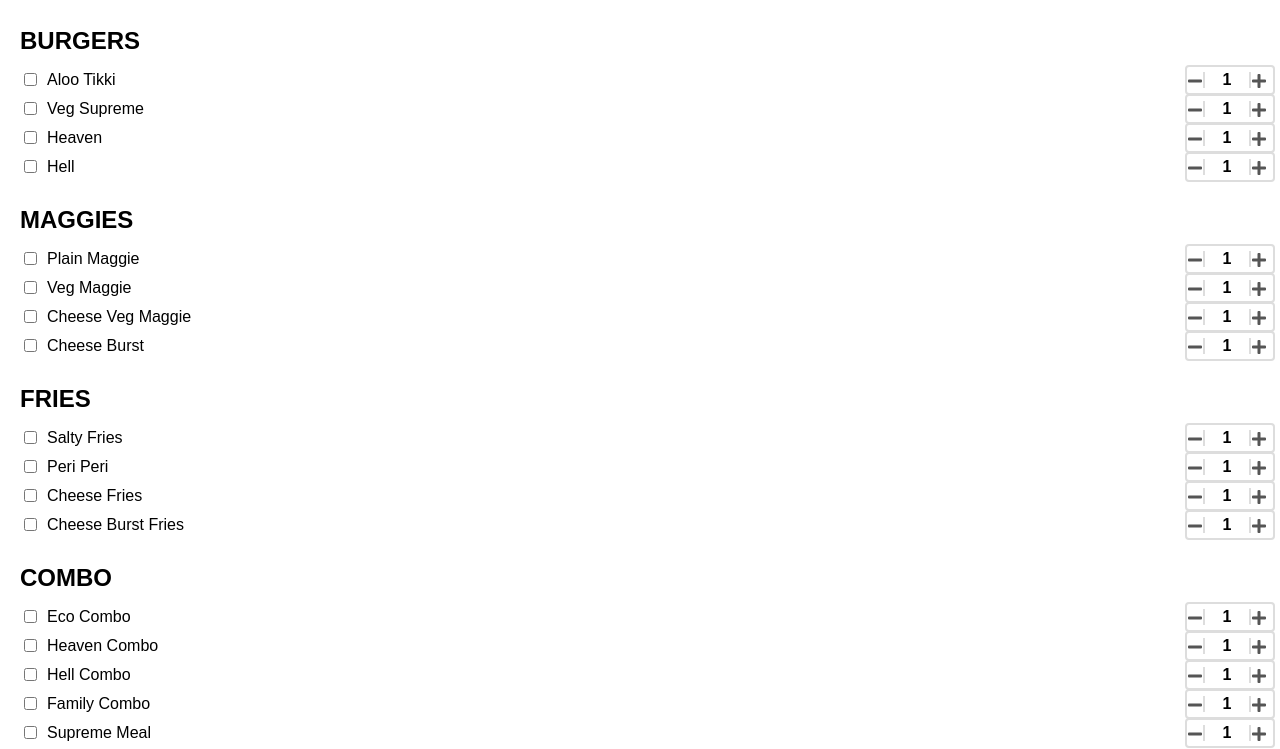
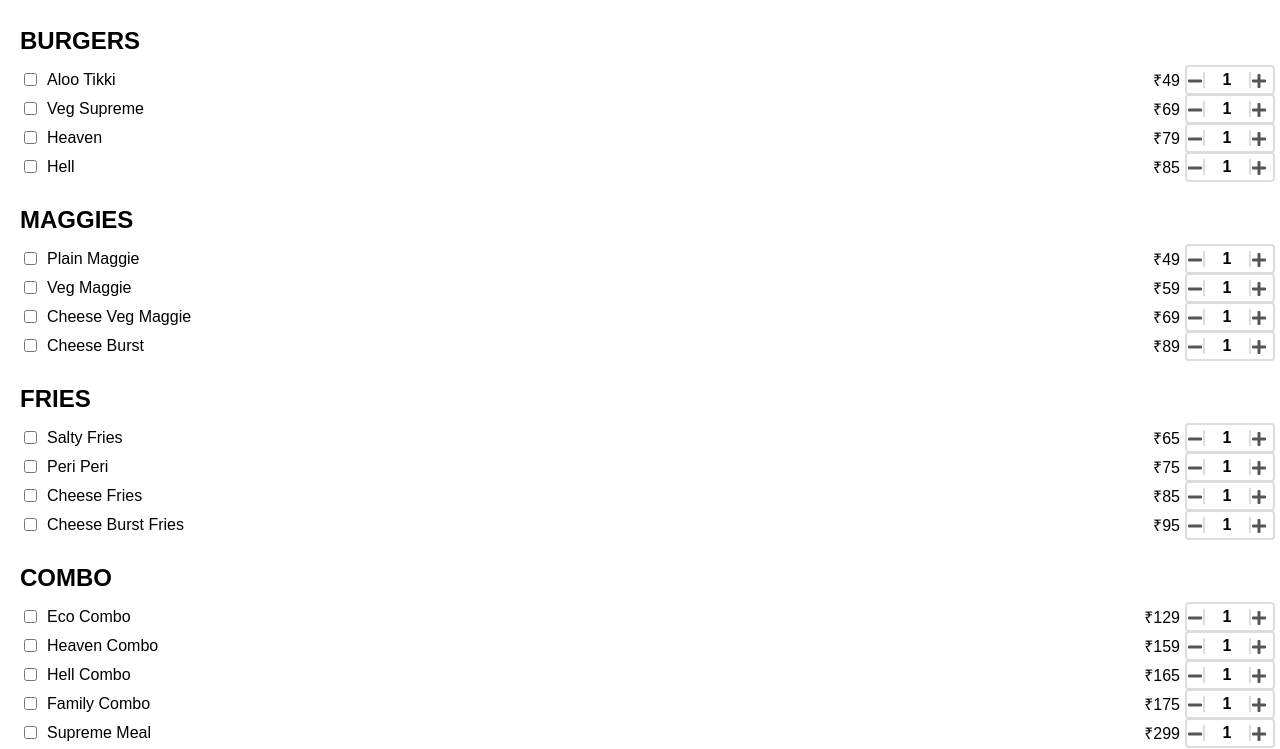
Before and after one commit to RitikDutta/whatsapp_API_menu, a plain HTML site: page index.html in a window 1280 px wide. Shown: the part 81-830 px from the top of the page. Drawn offline with Linux system fonts and the light colour scheme.

Commit message:
added prices

```diff
--- a/index.html
+++ b/index.html
@@ -190,6 +190,11 @@ input[type=number]::-webkit-outer-spin-button {
 }
 
 
+.price_label{
+    position: absolute;
+    right: 100px;
+}
+
 
 
   </style>
@@ -202,6 +207,8 @@ input[type=number]::-webkit-outer-spin-button {
     <div class="food-item">
       <input type="checkbox" name="item" value="Aloo Tikki" data-price="49" id="Aloo Tikki">
       <label for="Aloo Tikki">Aloo Tikki</label>
+      <label class="price_label">₹49</label>
+
       <div class="number-input">
         <button onclick="this.parentNode.querySelector('input[type=number]').stepDown()" class="minus"></button>
         <input class="quantity" min="1" name="quantity" value="1" type="number">
@@ -212,6 +219,7 @@ input[type=number]::-webkit-outer-spin-button {
     <div class="food-item">
       <input type="checkbox" name="item" value="Veg Supreme" data-price="69" id="Veg Supreme">
       <label for="Veg Supreme">Veg Supreme</label>
+      <label class="price_label">₹69</label>
 
       <div class="number-input">
         <button onclick="this.parentNode.querySelector('input[type=number]').stepDown()" class="minus"></button>
@@ -223,6 +231,7 @@ input[type=number]::-webkit-outer-spin-button {
     <div class="food-item">
       <input type="checkbox" name="item" value="Heaven" data-price="79" id="Heaven">
       <label for='Heaven'>Heaven</label>
+      <label class="price_label">₹79</label>
 
       <div class="number-input">
         <button onclick="this.parentNode.querySelector('input[type=number]').stepDown()" class="minus"></button>
@@ -234,6 +243,7 @@ input[type=number]::-webkit-outer-spin-button {
     <div class="food-item">
       <input type="checkbox" name="item" value="Hell" data-price="85" id="Hell">
       <label for="Hell">Hell</label>
+      <label class="price_label">₹85</label>
 
       <div class="number-input">
         <button onclick="this.parentNode.querySelector('input[type=number]').stepDown()" class="minus"></button>
@@ -247,6 +257,7 @@ input[type=number]::-webkit-outer-spin-button {
     <div class="food-item">
       <input type="checkbox" name="item" value="Plain Maggie" data-price="49" id="Plain Maggie">
       <label for="Plain Maggie">Plain Maggie</label>
+      <label class="price_label">₹49</label>
 
       <div class="number-input">
         <button onclick="this.parentNode.querySelector('input[type=number]').stepDown()" class="minus"></button>
@@ -258,6 +269,7 @@ input[type=number]::-webkit-outer-spin-button {
     <div class="food-item">
       <input type="checkbox" name="item" value="Veg Maggie" data-price="59" id="Veg Maggie">
       <label for="Veg Maggie">Veg Maggie</label>
+      <label class="price_label">₹59</label>
 
       <div class="number-input">
         <button onclick="this.parentNode.querySelector('input[type=number]').stepDown()" class="minus"></button>
@@ -269,6 +281,7 @@ input[type=number]::-webkit-outer-spin-button {
     <div class="food-item">
       <input type="checkbox" name="item" value="Cheese Veg Maggie" data-price="69" id="Cheese Veg Maggie">
       <label for="Cheese Veg Maggie">Cheese Veg Maggie</label>
+      <label class="price_label">₹69</label>
 
       <div class="number-input">
         <button onclick="this.parentNode.querySelector('input[type=number]').stepDown()" class="minus"></button>
@@ -280,6 +293,7 @@ input[type=number]::-webkit-outer-spin-button {
     <div class="food-item">
       <input type="checkbox" name="item" value="Cheese Burst" data-price="89" id="Cheese Burst">
       <label for="Cheese Burst">Cheese Burst</label>
+      <label class="price_label">₹89</label>
 
       <div class="number-input">
         <button onclick="this.parentNode.querySelector('input[type=number]').stepDown()" class="minus"></button>
@@ -293,6 +307,7 @@ input[type=number]::-webkit-outer-spin-button {
     <div class="food-item">
       <input type="checkbox" name="item" value="Salty Fries" data-price="65" id="Salty Fries">
       <label for="Salty Fries">Salty Fries</label>
+      <label class="price_label">₹65</label>
 
       <div class="number-input">
         <button onclick="this.parentNode.querySelector('input[type=number]').stepDown()" class="minus"></button>
@@ -304,6 +319,7 @@ input[type=number]::-webkit-outer-spin-button {
     <div class="food-item">
       <input type="checkbox" name="item" value="Peri Peri" data-price="75" id="Peri Peri">
       <label for="Peri Peri">Peri Peri</label>
+      <label class="price_label">₹75</label>
 
       <div class="number-input">
         <button onclick="this.parentNode.querySelector('input[type=number]').stepDown()" class="minus"></button>
@@ -315,6 +331,7 @@ input[type=number]::-webkit-outer-spin-button {
     <div class="food-item">
       <input type="checkbox" name="item" value="Cheese Fries" data-price="85" id="Cheese Fries">
       <label for="Cheese Fries">Cheese Fries</label>
+      <label class="price_label">₹85</label>
 
       <div class="number-input">
         <button onclick="this.parentNode.querySelector('input[type=number]').stepDown()" class="minus"></button>
@@ -326,6 +343,7 @@ input[type=number]::-webkit-outer-spin-button {
     <div class="food-item">
       <input type="checkbox" name="item" value="Cheese Burst Fries" data-price="95" id="Cheese Burst Fries">
       <label for="Cheese Burst Fries">Cheese Burst Fries</label>
+      <label class="price_label">₹95</label>
 
       <div class="number-input">
         <button onclick="this.parentNode.querySelector('input[type=number]').stepDown()" class="minus"></button>
@@ -339,6 +357,7 @@ input[type=number]::-webkit-outer-spin-button {
     <div class="food-item">
       <input type="checkbox" name="item" value="Eco Combo" data-price="129" id="Eco Combo">
       <label for="Eco Combo">Eco Combo</label>
+      <label class="price_label">₹129</label>
 
       <div class="number-input">
         <button onclick="this.parentNode.querySelector('input[type=number]').stepDown()" class="minus"></button>
@@ -350,6 +369,7 @@ input[type=number]::-webkit-outer-spin-button {
     <div class="food-item">
       <input type="checkbox" name="item" value="Heaven Combo" data-price="159" id="Heaven Combo">
       <label for="Heaven Combo">Heaven Combo</label>
+      <label class="price_label">₹159</label>
 
       <div class="number-input">
         <button onclick="this.parentNode.querySelector('input[type=number]').stepDown()" class="minus"></button>
@@ -361,6 +381,7 @@ input[type=number]::-webkit-outer-spin-button {
     <div class="food-item">
       <input type="checkbox" name="item" value="Hell Combo" data-price="165" id="Hell Combo">
       <label for="Hell Combo">Hell Combo</label>
+      <label class="price_label">₹165</label>
 
       <div class="number-input">
         <button onclick="this.parentNode.querySelector('input[type=number]').stepDown()" class="minus"></button>
@@ -372,6 +393,7 @@ input[type=number]::-webkit-outer-spin-button {
     <div class="food-item">
       <input type="checkbox" name="item" value="Family Combo" data-price="175" id="Family Combo">
       <label for="Family Combo">Family Combo</label>
+      <label class="price_label">₹175</label>
 
       <div class="number-input">
         <button onclick="this.parentNode.querySelector('input[type=number]').stepDown()" class="minus"></button>
@@ -383,6 +405,7 @@ input[type=number]::-webkit-outer-spin-button {
     <div class="food-item">
       <input type="checkbox" name="item" value="Supreme Meal" data-price="299" id="Supreme Meal">
       <label for="Supreme Meal">Supreme Meal</label>
+      <label class="price_label">₹299</label>
 
       <div class="number-input">
         <button onclick="this.parentNode.querySelector('input[type=number]').stepDown()" class="minus"></button>
```
